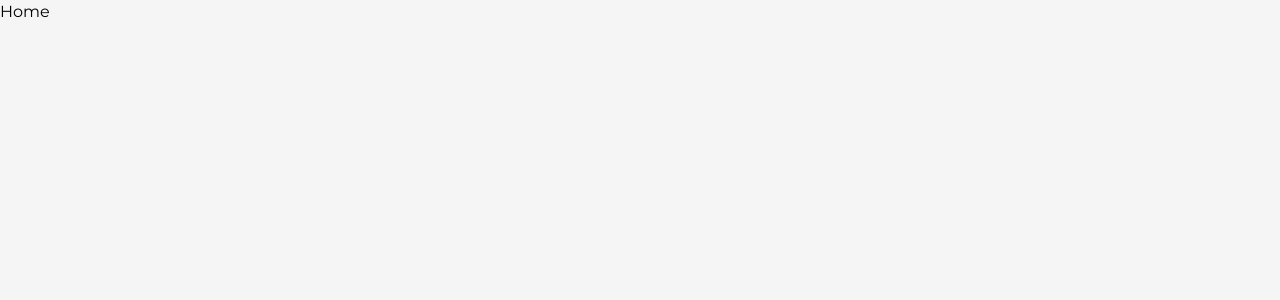
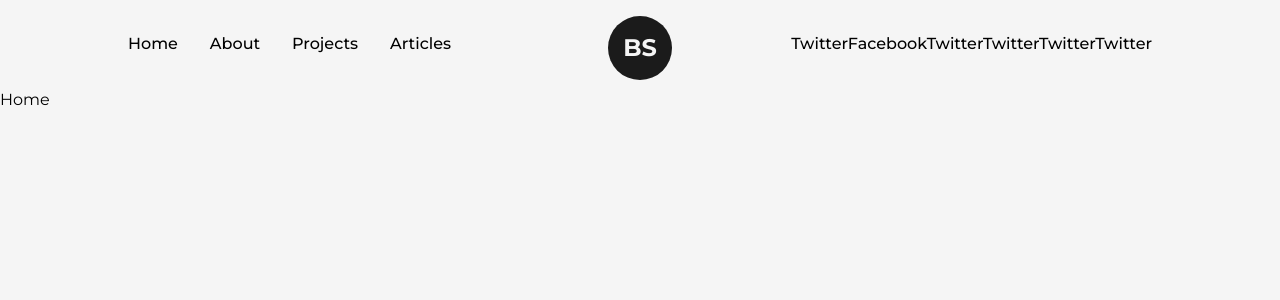
Before and after one commit to hoanngocle/my-portfolio, a Next.js app: page / in a window 1280 px wide. Shown: the top 300 px of the page. Built offline with nearby package versions, Linux system fonts and the light colour scheme.

Commit message:
Add logo component

```diff
--- /dev/null
+++ b/app/components/Logo.tsx
@@ -0,0 +1,26 @@
+'use client';
+
+import Link from 'next/link';
+import React from 'react';
+import { motion } from 'framer-motion';
+
+const MotionLink = motion(Link);
+
+function Logo() {
+    return (
+        <div className='flex items-center justify-center mt-2'>
+            <MotionLink
+                href='/'
+                className='w-16 h-16 bg-dark text-light flex items-center justify-center rounded-full text-2xl font-bold'
+                whileHover={{
+                    backgroundColor: ['#1F2F86', '#2E4897', '#4865A6', '#6081B9', '#253E83', '#BBF3C0'],
+                    transition: { duration: 1.5, repeat: Infinity }
+                }}
+            >
+                BS
+            </MotionLink>
+        </div>
+    );
+}
+
+export default Logo;
--- /dev/null
+++ b/app/components/NavBar.tsx
@@ -0,0 +1,58 @@
+import Link from 'next/link';
+import React from 'react';
+import Logo from './Logo';
+
+type CustomLinkParams = {
+    href: string;
+    title: string;
+    className: string;
+};
+
+const CustomLink = ({ href, title, className = '' }: CustomLinkParams) => {
+    return (
+        <Link href={href} className={`${className} relative`}>
+            {title}
+            <span className='h-[1px] inline-block w-0 bg-dark absolute left-0 -bottom-0.5 group-hover:w-full transition-[width] ease duration-300'>
+                &nbsp;
+            </span>
+        </Link>
+    );
+};
+
+function NavBar() {
+    return (
+        <header className='w-full px-32 py-8 font-medium flex items-center justify-between'>
+            <nav>
+                <CustomLink href='/' title='Home' className='mr-4' />
+                <CustomLink href='/about' title='About' className='mx-4' />
+                <CustomLink href='/projects' title='Projects' className='mx-4' />
+                <CustomLink href='/articles' title='Articles' className='ml-4' />
+            </nav>
+            <nav>
+                <Link href='/' target={'_blank'}>
+                    Twitter
+                </Link>
+                <Link href='/' target={'_blank'}>
+                    Facebook
+                </Link>
+                <Link href='/' target={'_blank'}>
+                    Twitter
+                </Link>
+                <Link href='/' target={'_blank'}>
+                    Twitter
+                </Link>
+                <Link href='/' target={'_blank'}>
+                    Twitter
+                </Link>
+                <Link href='/' target={'_blank'}>
+                    Twitter
+                </Link>
+            </nav>
+            <div className='absolute left-[50%] top-2 translate-x-[-50%]'>
+                <Logo></Logo>
+            </div>
+        </header>
+    );
+}
+
+export default NavBar;
--- a/app/layout.tsx
+++ b/app/layout.tsx
@@ -1,6 +1,7 @@
 import './globals.css';
 import type { Metadata } from 'next';
 import { Montserrat } from 'next/font/google';
+import NavBar from './components/NavBar';
 
 const montserrat = Montserrat({
     subsets: ['latin'],
@@ -15,7 +16,10 @@ export const metadata: Metadata = {
 export default function RootLayout({ children }: { children: React.ReactNode }) {
     return (
         <html lang='en' className={`${montserrat.className} font-mont bg-light w-full min-h-screen`}>
-            <body>{children}</body>
+            <body>
+                <NavBar></NavBar>
+                {children}
+            </body>
         </html>
     );
 }
--- a/package.json
+++ b/package.json
@@ -15,6 +15,7 @@
     "autoprefixer": "10.4.14",
     "eslint": "8.45.0",
     "eslint-config-next": "13.4.10",
+    "framer-motion": "^10.12.22",
     "next": "13.4.10",
     "postcss": "8.4.26",
     "react": "18.2.0",
```
Also changed, not shown: 1 other file (tests, documents, lock files or other folders).
